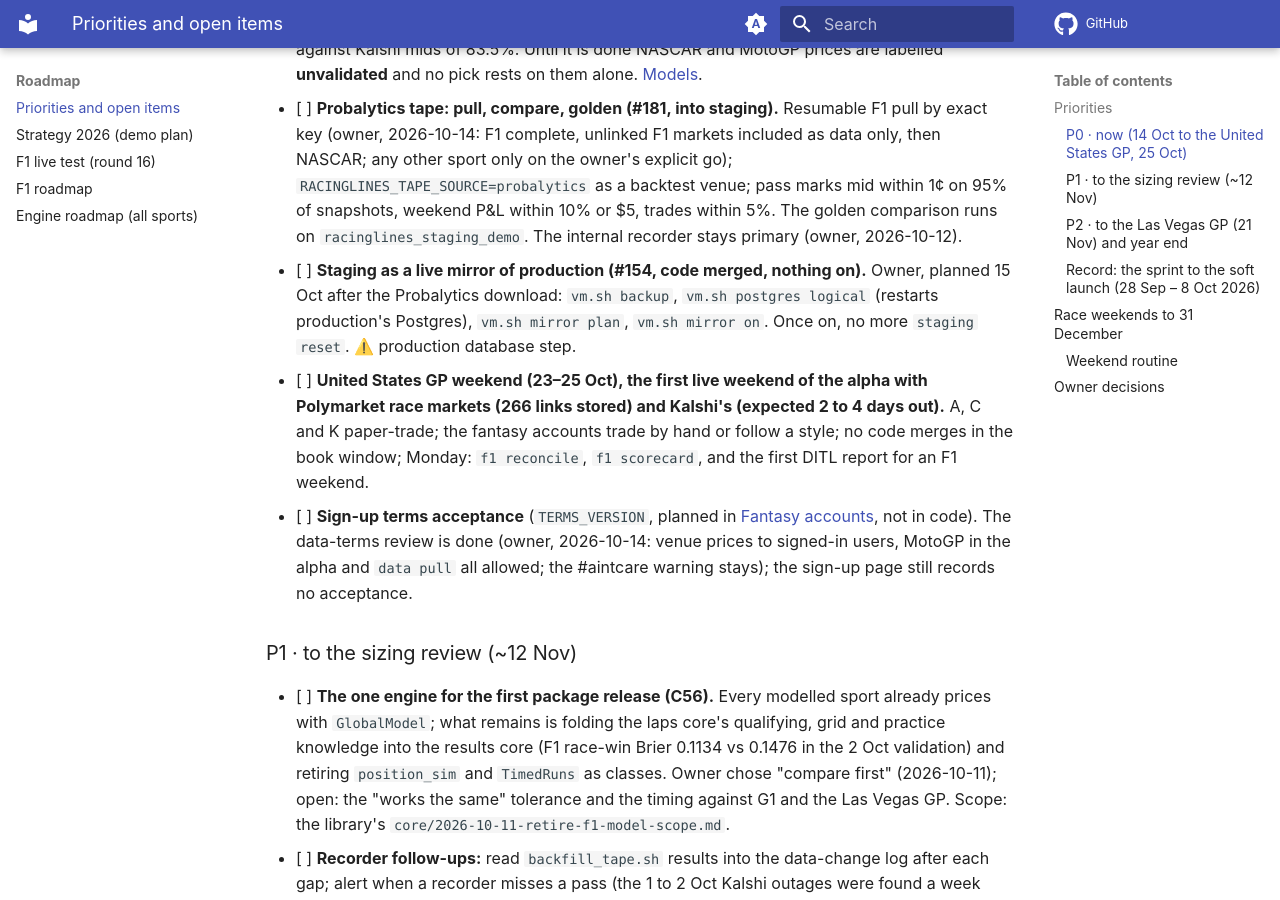
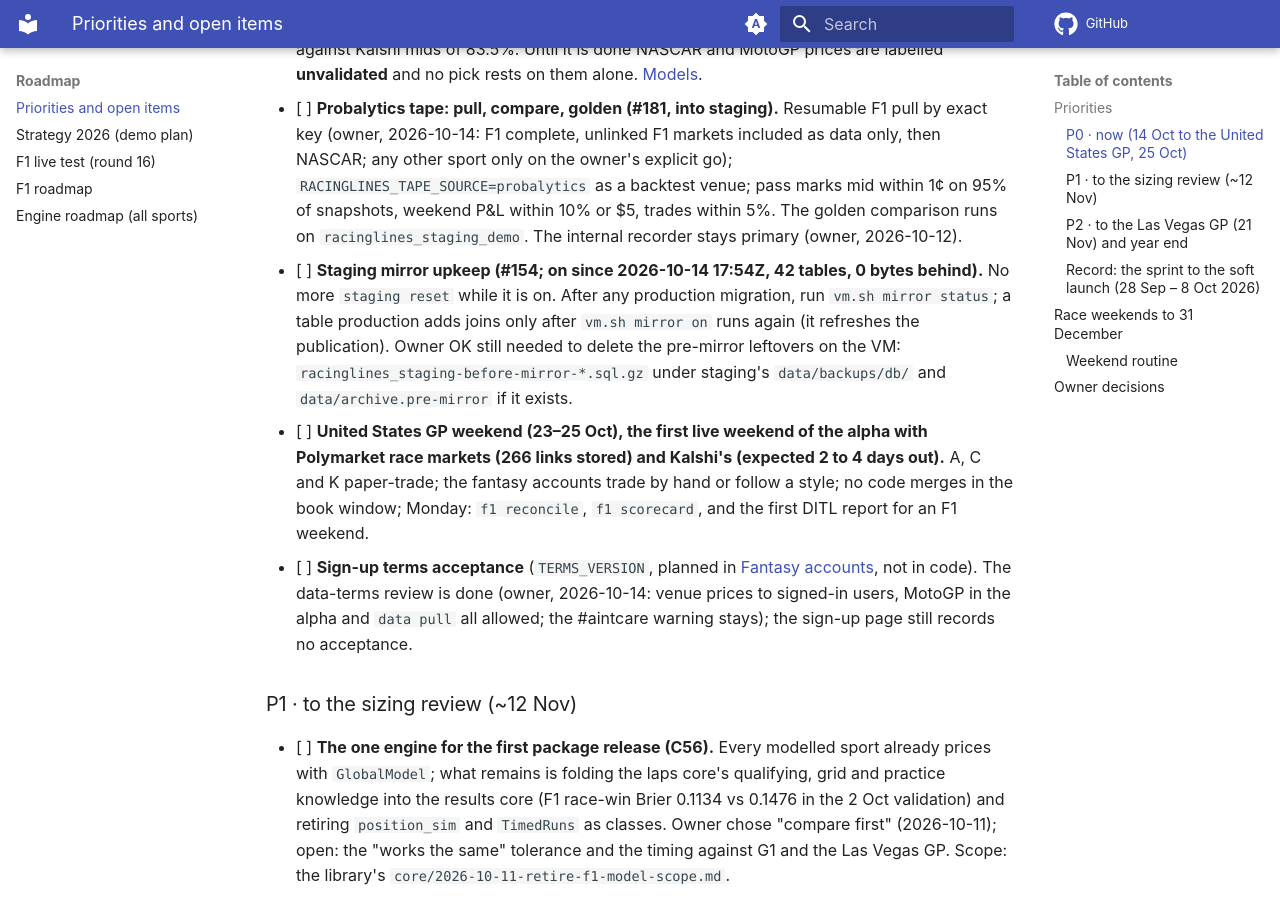
Before and after one commit to lalligagger/racinglines-public, an MkDocs documentation site: the page built from docs/todo.md, in a window 1280 px wide and 900 px high, scrolled down 1970 px. Built offline with MkDocs 1.6.1 and Material for MkDocs 9.7.7, drawn with Linux system fonts in a browser that asks for light colours; comment, search, counter and statistics services are not loaded; some of the changed text lies outside the part shown.

Commit message:
Staging mirror is on: todo keeps its upkeep and the leftovers to clean up
Co-Authored-By: Claude Opus 5.5 (1M context) <noreply@anthropic.com>
Claude-Session: https://claude.ai/code/session_01Hch4E8q6DtCxskeFxKmwom

```diff
--- a/docs/todo.md
+++ b/docs/todo.md
@@ -65,9 +65,11 @@ touches VM scripts and units, so ⚠️).
       owner's explicit go); `RACINGLINES_TAPE_SOURCE=probalytics` as a backtest venue; pass marks mid within 1¢ on 95%
       of snapshots, weekend P&L within 10% or $5, trades within 5%. The golden comparison runs on
       `racinglines_staging_demo`. The internal recorder stays primary (owner, 2026-10-12).
-- [ ] **Staging as a live mirror of production (#154, code merged, nothing on).** Owner, planned 15 Oct after the
-      Probalytics download: `vm.sh backup`, `vm.sh postgres logical` (restarts production's Postgres), `vm.sh mirror
-      plan`, `vm.sh mirror on`. Once on, no more `staging reset`. ⚠️ production database step.
+- [ ] **Staging mirror upkeep (#154; on since 2026-10-14 17:54Z, 42 tables, 0 bytes behind).** No more `staging
+      reset` while it is on. After any production migration, run `vm.sh mirror status`; a table production adds joins
+      only after `vm.sh mirror on` runs again (it refreshes the publication). Owner OK still needed to delete the
+      pre-mirror leftovers on the VM: `racinglines_staging-before-mirror-*.sql.gz` under staging's `data/backups/db/`
+      and `data/archive.pre-mirror` if it exists.
 - [ ] **United States GP weekend (23–25 Oct), the first live weekend of the alpha with Polymarket race markets
       (266 links stored) and Kalshi's (expected 2 to 4 days out).** A, C and K paper-trade; the fantasy accounts trade
       by hand or follow a style; no code merges in the book window; Monday: `f1 reconcile`, `f1 scorecard`, and the
@@ -178,7 +180,6 @@ Open decisions first, then the ones on record (so a thread never re-asks one).
 | Decision | When | Recommendation / status |
 |---|---|---|
 | Merge the promotion (#180) ⚠️ VM scripts and units | Now | Yes; then the post-deploy checks in P0 |
-| Turn the staging mirror on (#154): backup, `postgres logical` (restarts production's Postgres), `mirror plan`, `mirror on` ⚠️ | Planned 15 Oct, after the Probalytics download | Owner runs it; nothing until then |
 | C56: the "works the same" tolerance for the one engine, and whether the F1 switch waits for the Las Vegas GP | Before the first package release | Validate now, switch after Vegas (proposal, 2026-10-11) |
 | Probalytics download beyond F1 and NASCAR | Per sport | Only on the owner's explicit go for that sport (2026-10-14) |
 | Sizing rule | ~12 Nov | After 4–6 live weekends on real markets |
```
